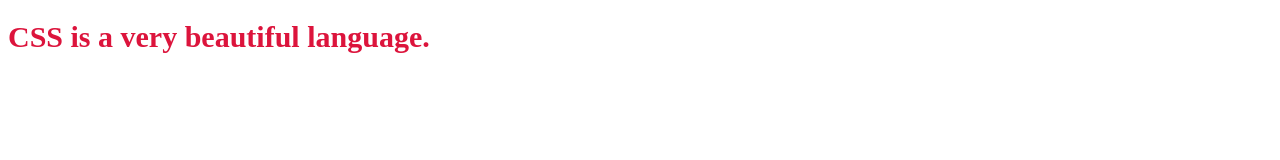
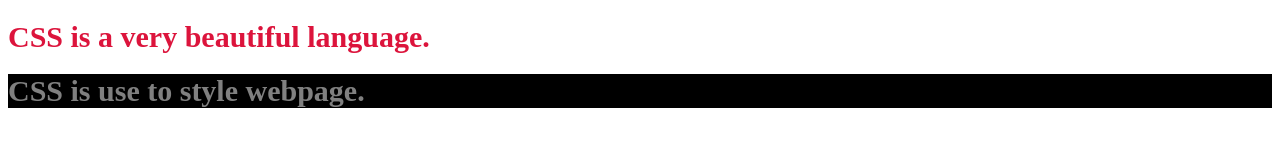
Before and after one commit to priyankashinde01/css-assignment, a plain HTML site: page index.html in a window 1280 px wide. Drawn offline with Linux system fonts and the light colour scheme.

Commit message:
Document CSS Added

```diff
--- a/index.html
+++ b/index.html
@@ -2,8 +2,16 @@
 <html>
 <head>
     <title>CSS</title>
+    <style>
+        .documentcss{
+            color: grey;
+            background-color: black;
+            font-size: 30px;
+        }
+    </style>
 </head>
 <body>
     <h1 style="color: crimson; font-size: 30px;">CSS is a very beautiful language.</h1>
+    <h1 class="documentcss">CSS is use to style webpage.</h1>
 </body>
 </html>
```
